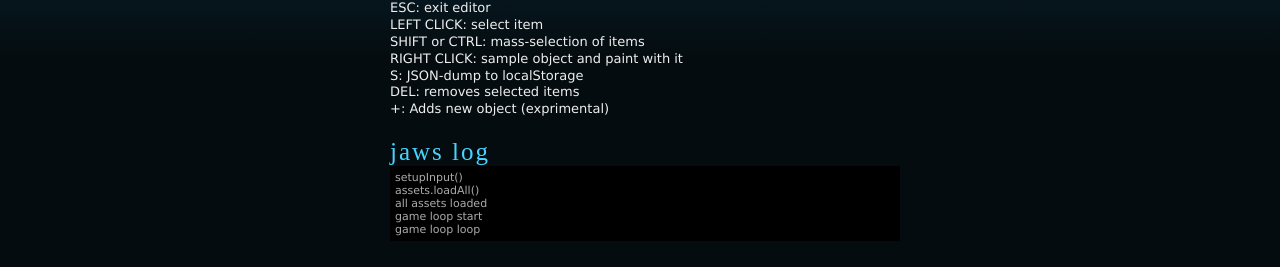
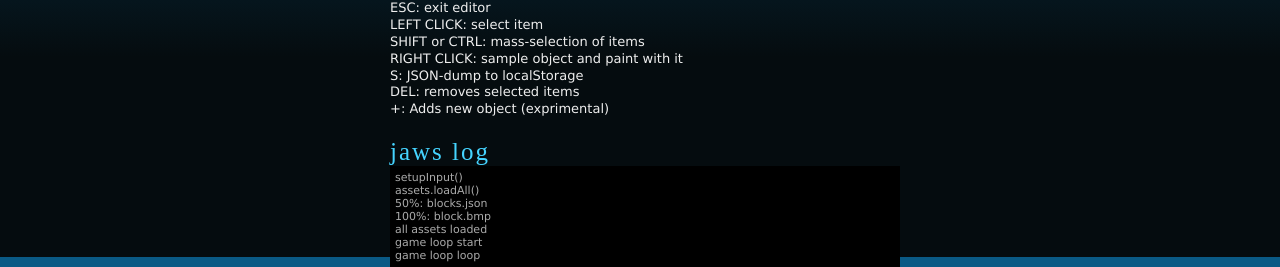
Before and after one commit to ippa/jaws, a plain HTML site: page examples/example10.html in a window 1280 px wide. Shown: the part 543-810 px from the top of the page. Drawn offline with Linux system fonts and the light colour scheme.

Commit message:
some more testing

```diff
--- a/examples/example10.html
+++ b/examples/example10.html
@@ -33,6 +33,8 @@
       var title = window.location.href  // Use URL as unique identifier when saving/fetching game objects from localStorage
 
       this.setup = function() {
+        // console.log(jaws.assets.get("blocks.json"))
+        // blocks.load( jaws.assets.get("blocks.json") )
         blocks.load(localStorage[title])  // Try to load  saved sprites from localStorage
         if(blocks.length == 0) {          // No sprites in localStorage? Generate 5 randomly placed blocks!
           for(var nr=5; nr--; ) {
@@ -55,8 +57,9 @@
 
     /* Entry point after jaws is done loading */
     jaws.onload = function() {
-      // jaws.assets.add("block.bmp") // Uncomment to preload block.bmp
       // Without preload, a sprite using "block.bmp" will try to load it creation time
+      jaws.assets.add("block.bmp") // Uncomment to preload block.bmp
+      jaws.assets.add("blocks.json")
       jaws.start(Example)
     }
   </script>
```
